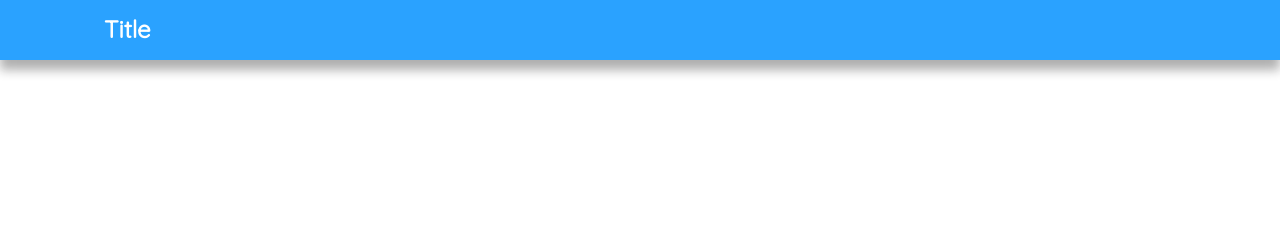
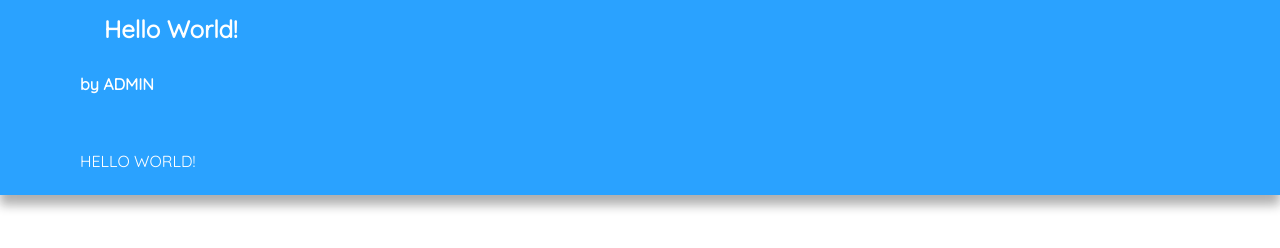
Before and after one commit to YOYITsM3M8/lris, a plain HTML site: page index.html in a window 1280 px wide. Drawn offline with Linux system fonts and the light colour scheme; files that its build step writes are made by us from their sources.

Commit message:
Update index.html

```diff
--- a/index.html
+++ b/index.html
@@ -6,7 +6,11 @@
   </head>
   <body>
     <nav>
-      <h1>Title</h1>
+      <h1>Hello World!</h1>
+      <br>
+      <h4>by ADMIN</h4>
+      <br>
+      <p>HELLO WORLD!</p>
     </nav>
   </body>
 </html>
```
